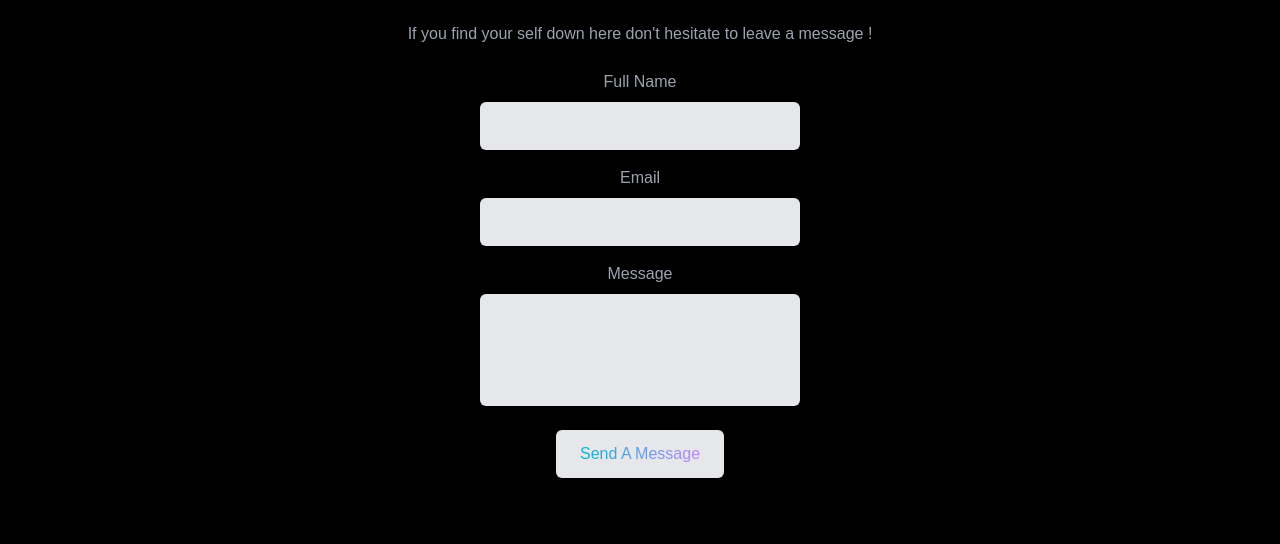
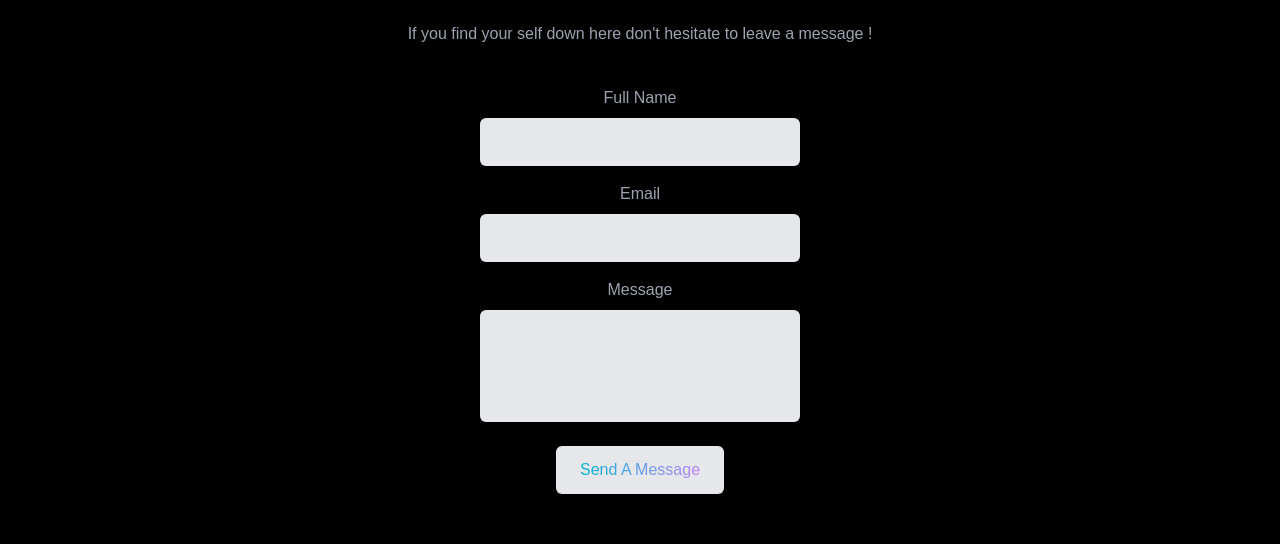
Before and after one commit to triyanox/achaq.codes, a Next.js app: page /contact in a window 1280 px wide. Shown: the part 142-686 px from the top of the page. Built offline with nearby package versions, Linux system fonts and the light colour scheme.

Commit message:
Update ContactForm.js

```diff
--- a/components/ContactForm.js
+++ b/components/ContactForm.js
@@ -25,7 +25,7 @@ function ContactForm() {
           !
         </h3>
       </div>
-      <div className="flex flex-col justify-center items-center mt-4 px-auto">
+      <div className="flex flex-col justify-center items-center mt-8 px-auto">
         <form
           name="contactus"
           method="POST"
```
